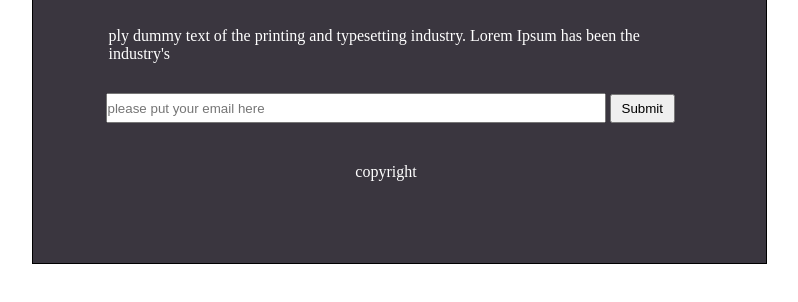
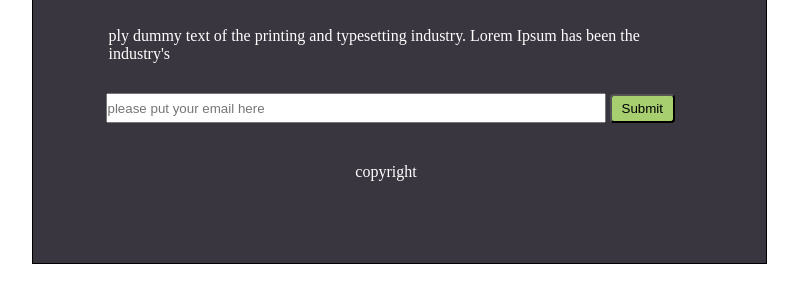
Before and after one commit to nashee/html-css-001, a plain HTML site: page index.html in a window 1280 px wide. Shown: the part 86-388 px from the top of the page, without its empty margins (241-1039 px from the left). Drawn offline with Linux system fonts and the light colour scheme.

Commit message:
changed the button color

```diff
--- a/style.css
+++ b/style.css
@@ -44,6 +44,8 @@ input {
 
 .button {
     padding: 5px 10px;
+    background-color: #a7cf6f;
+    border-radius: 4px;
 
 }
 
```
